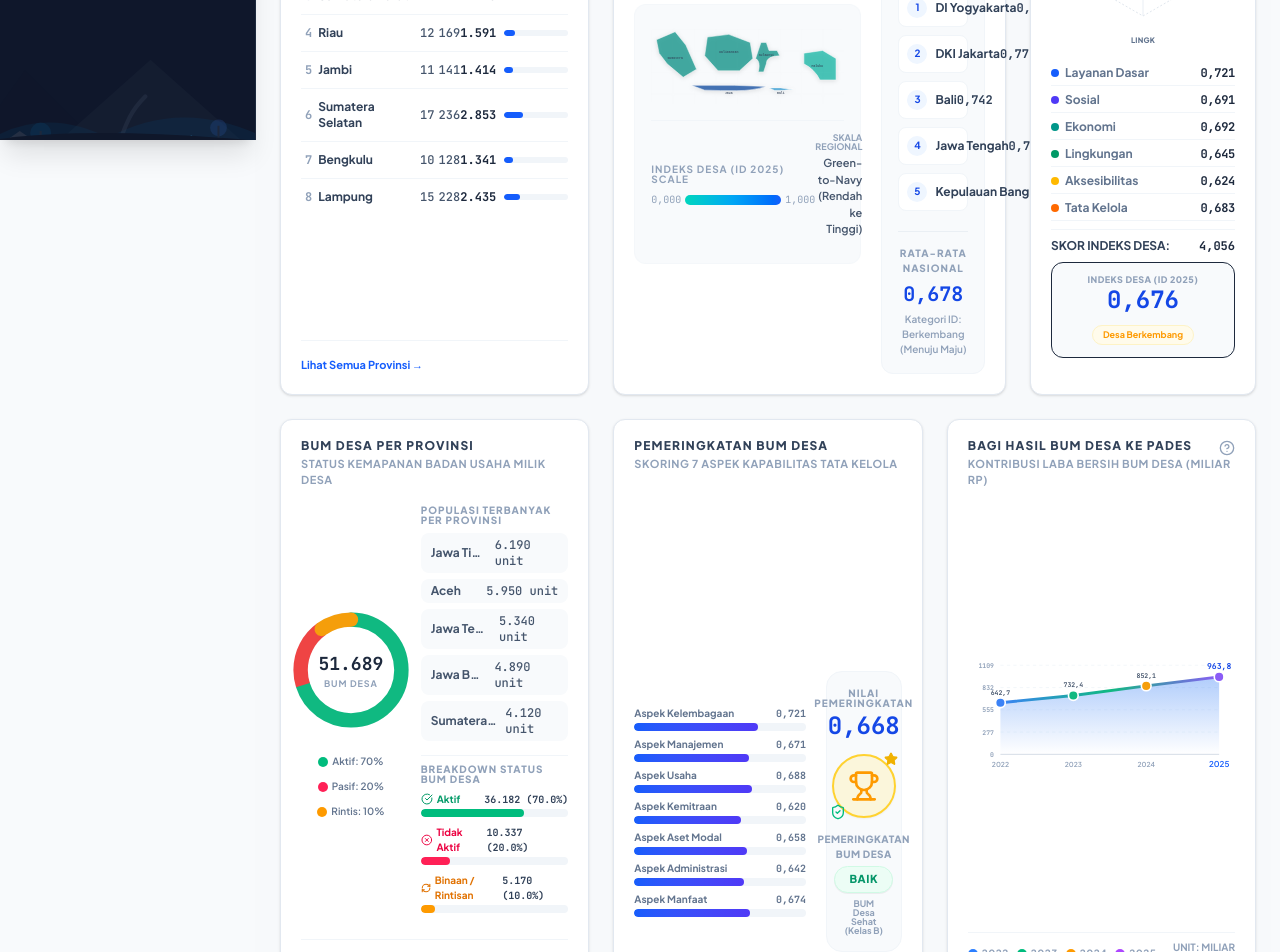
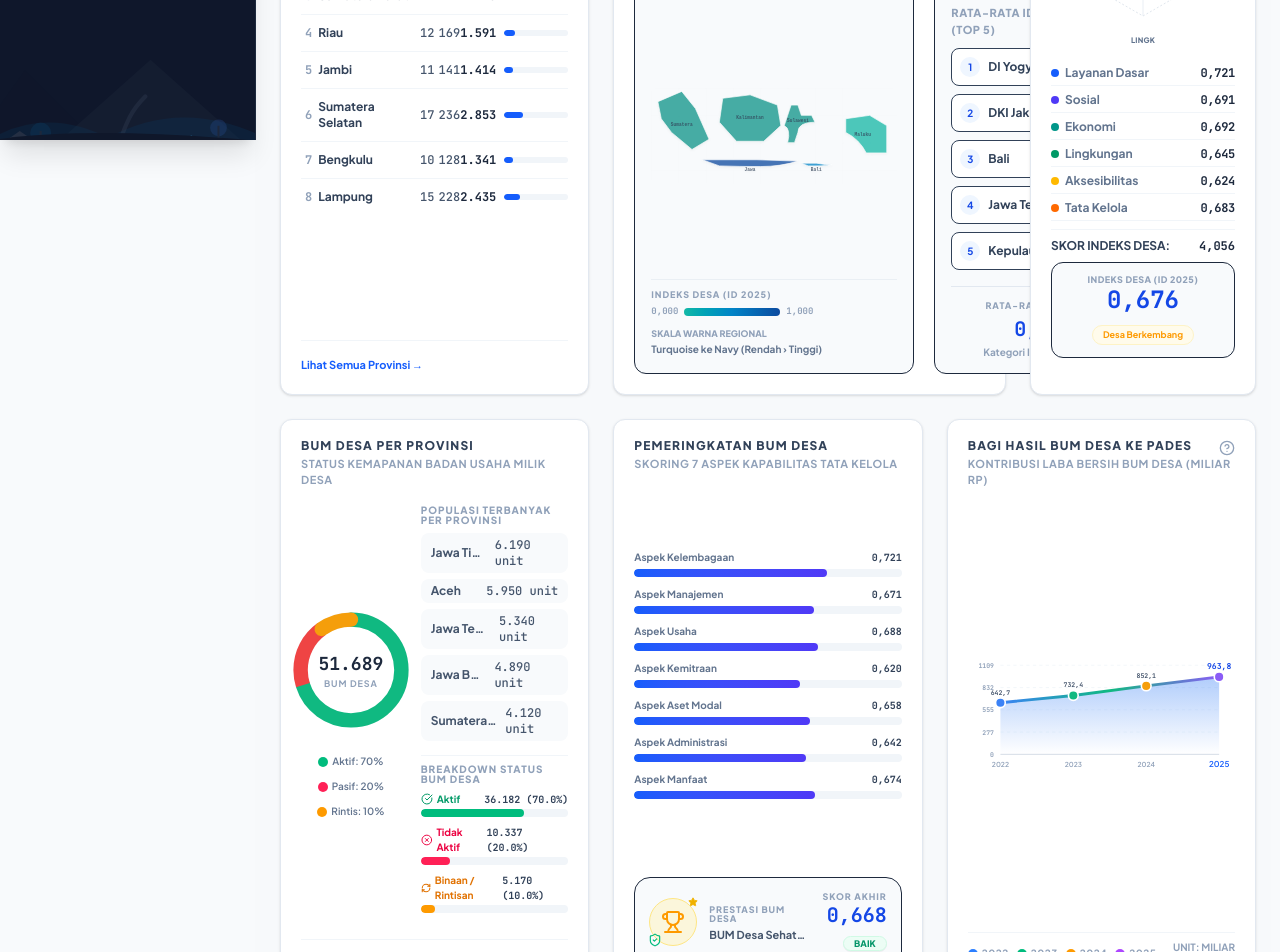
Before and after one commit to FaridTaufiqi/Dashboard-Direktorat-Promosi-dan-Pemasaran, a React (Vite) app: page / in a window 1280 px wide. Shown: the part 660-1612 px from the top of the page. Built offline with nearby package versions, Linux system fonts and the light colour scheme.

Commit message:
feat: Improve component layout and spacing
Refactors the `SVGIndonesiaMap` and `PemeringkatanBUMDesa` components to use more flexible and responsive flexbox layouts. Adjusts spacing and padding to provide better visual balance and readability across different screen sizes.

```diff
--- a/src/components/PemeringkatanBUMDesa.tsx
+++ b/src/components/PemeringkatanBUMDesa.tsx
@@ -64,7 +64,7 @@ export default function PemeringkatanBUMDesa({ data, tahun }: PemeringkatanBUMDe
   }
 
   return (
-    <div className="bg-white border border-slate-200 rounded-xl p-5 shadow-sm flex flex-col justify-between h-full">
+    <div className="bg-white border border-slate-200 rounded-xl p-5 shadow-sm flex flex-col justify-between h-full space-y-4">
       {/* Title */}
       <div>
         <h3 className="text-xs font-black text-slate-700 uppercase tracking-widest leading-none mb-1">
@@ -75,16 +75,15 @@ export default function PemeringkatanBUMDesa({ data, tahun }: PemeringkatanBUMDe
         </p>
       </div>
 
-      <div className="grid grid-cols-1 sm:grid-cols-12 gap-5 items-center my-4">
-        {/* Left Col: Aspects Bar Charts */}
-        <div className="sm:col-span-8 space-y-1.5">
+      {/* Aspects Bar Charts - Full Width for ample breathing room */}
+      <div className="space-y-2.5">
         {list.map((item) => {
           const pct = item.val * 100;
           return (
-              <div key={item.key}>
-                <div className="flex justify-between items-center text-[10px] text-slate-500 font-bold mb-0.5">
-                  <span className="truncate">{item.label}</span>
-                  <span className="font-mono text-slate-705">{formatIndoDecimal(item.val)}</span>
+            <div key={item.key} className="w-full">
+              <div className="flex justify-between items-center text-[10px] text-slate-500 font-bold mb-1">
+                <span className="truncate pr-2">{item.label}</span>
+                <span className="font-mono text-slate-700 shrink-0">{formatIndoDecimal(item.val)}</span>
               </div>
               {/* Visual score bar */}
               <div className="bg-slate-100 h-2 rounded-full overflow-hidden">
@@ -98,33 +97,35 @@ export default function PemeringkatanBUMDesa({ data, tahun }: PemeringkatanBUMDe
         })}
       </div>
 
-        {/* Right Col: Rating Trophy Panel */}
-        <div className="sm:col-span-4 flex flex-col items-center justify-center p-4 bg-slate-50 border border-slate-100 rounded-2xl h-full select-none text-center">
-          <span className="text-[10px] font-extrabold text-slate-400 uppercase tracking-widest block leading-none mb-1.5">
-            Nilai Pemeringkatan
+      {/* Sleek Horizontal Summary Banner */}
+      <div className="bg-slate-50 border border-slate-150 rounded-2xl p-3.5 flex items-center justify-between gap-4 w-full select-none text-left">
+        <div className="flex items-center gap-3 min-w-0">
+          {/* Trophy Graphic Circle */}
+          <div className="w-12 h-12 rounded-full bg-amber-100/60 border border-amber-200 flex items-center justify-center relative shrink-0">
+            <Trophy className={`w-6 h-6 ${iconColor}`} />
+            <Star className="w-2.5 h-2.5 text-yellow-500 absolute -top-0.5 -right-0.5 fill-yellow-500" />
+            <ShieldCheck className="w-3.5 h-3.5 text-emerald-500 absolute -bottom-0.5 -left-0.5" />
+          </div>
+          <div className="min-w-0">
+            <span className="text-[9px] font-black text-slate-400 uppercase tracking-widest block leading-none mb-1.5">
+              PRESTASI BUM DESA
             </span>
-          <span className="text-2xl font-extrabold text-blue-700 font-mono leading-none mb-4">
+            <span className="text-[11px] text-slate-600 font-bold block leading-none truncate">
+              {badgeText}
+            </span>
+          </div>
+        </div>
+
+        <div className="text-right shrink-0">
+          <span className="text-[9px] font-black text-slate-400 uppercase tracking-widest block leading-none mb-1">
+            SKOR AKHIR
+          </span>
+          <span className="text-xl font-mono font-black text-blue-700 block leading-none mb-1">
             {formatIndoDecimal(averagePoint)}
           </span>
-
-          {/* Trophy Graphic Circle */}
-          <div className="w-16 h-16 rounded-full bg-amber-100/60 border-2 border-amber-300 flex items-center justify-center p-1 relative shadow-xs mb-3.5">
-            <Trophy className={`w-8 h-8 ${iconColor}`} />
-
-            {/* Double star overlays */}
-            <Star className="w-3.5 h-3.5 text-yellow-500 absolute -top-1 -right-1 fill-yellow-500" />
-            <ShieldCheck className="w-4 h-4 text-emerald-500 absolute -bottom-1 -left-1" />
-          </div>
-
-          <span className="text-[10px] font-extrabold text-slate-400 uppercase tracking-wider block mb-1">
-            PEMERINGKATAN BUM DESA
-          </span>
-          <div className={`py-1 px-3.5 rounded-full border text-[11px] font-extrabold shadow-2xs ${gradeColor} tracking-wider uppercase`}>
+          <div className={`py-0.5 px-2.5 rounded-full border text-[9px] font-black inline-block uppercase leading-none shadow-2xs ${gradeColor}`}>
             {grade}
           </div>
-          <span className="text-[9px] text-slate-400 font-bold block mt-1.5 leading-none">
-            {badgeText}
-          </span>
         </div>
       </div>
     </div>
--- a/src/components/SVGIndonesiaMap.tsx
+++ b/src/components/SVGIndonesiaMap.tsx
@@ -108,9 +108,9 @@ export default function SVGIndonesiaMap({
   ];
 
   return (
-    <div className="bg-white border border-slate-200 rounded-xl p-5 shadow-sm flex flex-col justify-between h-full">
+    <div className="bg-white border border-slate-200 rounded-xl p-5 shadow-sm flex flex-col justify-between h-full space-y-4">
       {/* Title */}
-      <div className="flex items-center justify-between mb-4">
+      <div className="flex items-center justify-between">
         <div>
           <h3 className="text-xs font-black text-slate-700 uppercase tracking-widest leading-none mb-1">
             PETA SEBARAN INDEKS DESA
@@ -119,22 +119,22 @@ export default function SVGIndonesiaMap({
             Klik region pulau untuk menyaring filter data
           </p>
         </div>
-        <div className="bg-blue-50 text-blue-600 p-1.5 rounded-lg">
+        <div className="bg-blue-50 text-blue-600 p-1.5 rounded-lg shrink-0">
           <Info className="w-4 h-4" />
         </div>
       </div>
 
-      {/* Main Grid: Interactive Map + Top Province List */}
-      <div className="grid grid-cols-1 lg:grid-cols-12 gap-5 items-center">
-        {/* Left Col: SVG Map Container */}
-        <div className="lg:col-span-8 relative bg-slate-50 border border-slate-100/50 rounded-xl p-4 flex flex-col justify-center min-h-[260px]">
+      {/* Main Flex Wrapper: Map + Top Province List with robust flex-wrap */}
+      <div className="flex flex-wrap lg:flex-nowrap gap-5 items-stretch w-full">
+        {/* Left Col: SVG Map Container - Flexible and robust */}
+        <div className="flex-[3] min-w-[280px] xs:min-w-[320px] relative bg-slate-50 border border-slate-150 rounded-xl p-4 flex flex-col justify-between min-h-[250px]">
           <div
-            className="w-full h-full relative cursor-crosshair"
+            className="w-full h-full relative cursor-crosshair flex items-center justify-center"
             onMouseMove={handleMouseMove}
           >
             <svg
               viewBox="0 0 360 140"
-              className="w-full h-auto drop-shadow-sm select-none"
+              className="w-full h-auto drop-shadow-xs select-none max-w-[340px]"
               xmlns="http://www.w3.org/2000/svg"
             >
               {/* Sea Background subtle grid lines */}
@@ -150,8 +150,8 @@ export default function SVGIndonesiaMap({
                 const isActive = island.provinces.includes(selectedProvince);
                 const isHovered = hoveredIsland?.id === island.id;
 
-                // Color scaling based on Average ID (higher is deeper green-blue, lower is light emerald)
-                let fillCol = "#10b981"; // default emerald-500
+                // Color scaling based on Average ID
+                let fillCol = "#10b981";
                 if (island.averageID >= 0.72) fillCol = "#0c4a9f"; // Navy
                 else if (island.averageID >= 0.68) fillCol = "#0284c7"; // Skies
                 else if (island.averageID >= 0.64) fillCol = "#0d9488"; // Teal
@@ -176,9 +176,9 @@ export default function SVGIndonesiaMap({
                     onMouseLeave={() => setHoveredIsland(null)}
                     onClick={() => {
                       if (island.provinces.length > 0) {
-                        onSelectProvince(island.provinces[0]); // Select first province of the island group
+                        onSelectProvince(island.provinces[0]);
                       } else {
-                        onSelectProvince("ALL"); // fallback
+                        onSelectProvince("ALL");
                       }
                     }}
                   />
@@ -187,7 +187,6 @@ export default function SVGIndonesiaMap({
 
               {/* Interactive labels for islands */}
               {islands.map((island) => {
-                // Approximate island center coordinates
                 let coords = { x: 0, y: 0 };
                 if (island.id === "sumatera") coords = { x: 45, y: 55 };
                 else if (island.id === "jawa") coords = { x: 145, y: 121 };
@@ -196,16 +195,14 @@ export default function SVGIndonesiaMap({
                 else if (island.id === "nusatenggara") coords = { x: 242, y: 121 };
                 else if (island.id === "papua") coords = { x: 310, y: 70 };
 
-                const isHovered = hoveredIsland?.id === island.id;
-
                 return (
                   <g key={`lbl-${island.id}`} className="pointer-events-none">
                     <text
                       x={coords.x}
                       y={coords.y}
                       textAnchor="middle"
-                      className="fill-slate-700/80 font-semibold select-none transition-all"
-                      style={{ fontSize: "6px", fontFamily: "monospace" }}
+                      className="fill-slate-700/80 font-bold select-none transition-all"
+                      style={{ fontSize: "6.5px", fontFamily: "monospace", letterSpacing: "0.02em" }}
                     >
                       {island.name.split(" ")[0]}
                     </text>
@@ -217,22 +214,22 @@ export default function SVGIndonesiaMap({
             {/* Hover Tooltip Box */}
             {hoveredIsland && (
               <div
-                className="absolute z-30 bg-slate-900/95 text-white text-xs p-3.5 rounded-xl shadow-lg pointer-events-none border border-slate-800 backdrop-blur-md max-w-xs transition-opacity duration-150"
+                className="absolute z-30 bg-slate-900/95 text-white text-xs p-3 rounded-xl shadow-lg pointer-events-none border border-slate-800 backdrop-blur-md max-w-xs transition-opacity duration-150"
                 style={{
                   left: `${tooltipPos.x}px`,
                   top: `${tooltipPos.y}px`,
                 }}
               >
-                <p className="font-extrabold text-amber-300 text-[13px] border-b border-slate-800 pb-1.5 mb-1.5 flex items-center gap-1.5">
+                <p className="font-extrabold text-amber-300 text-[12px] border-b border-slate-800 pb-1 mb-1 flex items-center gap-1.5">
                   <MapPin className="w-3.5 h-3.5" />
                   {hoveredIsland.name}
                 </p>
-                <div className="space-y-1.5 font-medium text-slate-300">
-                  <div className="flex justify-between gap-5 text-[11px]">
+                <div className="space-y-1 font-medium text-slate-300 text-[10.5px]">
+                  <div className="flex justify-between gap-4">
                     <span>Rata-rata Indeks Desa:</span>
                     <span className="font-bold text-white font-mono">{formatIndoDecimal(hoveredIsland.averageID)}</span>
                   </div>
-                  <div className="flex justify-between gap-5 text-[11px]">
+                  <div className="flex justify-between gap-4">
                     <span>Terdaftar BUM Desa:</span>
                     <span className="font-bold text-white font-mono">{formatIndoNumber(hoveredIsland.bumdesCount)} unit</span>
                   </div>
@@ -242,34 +239,34 @@ export default function SVGIndonesiaMap({
           </div>
 
           {/* Color Scale Legend */}
-          <div className="mt-4 pt-3 border-t border-slate-100 flex items-center justify-between">
+          <div className="mt-3 pt-2.5 border-t border-slate-200/60 flex flex-col xs:flex-row xs:items-center xs:justify-between gap-2.5 text-slate-500">
             <div className="flex flex-col gap-0.5">
-              <span className="text-[10px] font-bold text-slate-400 uppercase tracking-widest leading-none">
-                Indeks Desa (ID {tahun}) Scale
+              <span className="text-[9px] font-black text-slate-400 uppercase tracking-widest leading-none">
+                INDEKS DESA (ID {tahun})
               </span>
-              <div className="flex items-center gap-1 mt-1.5">
-                <span className="text-[10px] font-mono text-slate-400">0,000</span>
-                <div className="h-2.5 w-24 rounded-full bg-gradient-to-r from-teal-400 via-sky-500 to-blue-600" />
-                <span className="text-[10px] font-mono text-slate-400">1,000</span>
+              <div className="flex items-center gap-1.5 mt-1">
+                <span className="text-[9px] font-bold font-mono text-slate-400">0,000</span>
+                <div className="h-2 w-24 rounded-full bg-gradient-to-r from-[#14b8a6] via-[#0284c7] to-[#0c4a9f]" />
+                <span className="text-[9px] font-bold font-mono text-slate-400">1,000</span>
               </div>
             </div>
 
-            <div className="text-right">
-              <span className="text-[9px] font-bold text-slate-400 uppercase block leading-none">
-                Skala Regional
+            <div className="text-left xs:text-right">
+              <span className="text-[9px] font-black text-slate-400 uppercase block leading-none">
+                SKALA WARNA REGIONAL
               </span>
-              <span className="text-[11px] font-semibold text-slate-600 block mt-1">
-                Green-to-Navy (Rendah ke Tinggi)
+              <span className="text-[10px] font-bold text-slate-500 block mt-1">
+                Turquoise ke Navy (Rendah &rsaquo; Tinggi)
               </span>
             </div>
           </div>
         </div>
 
-        {/* Right Col: Top 5 Provinces scoreboard */}
-        <div className="lg:col-span-4 self-stretch flex flex-col justify-between">
-          <div className="bg-slate-50 rounded-xl p-4 border border-slate-100 flex-1 flex flex-col justify-between">
+        {/* Right Col: Top 5 Provinces scoreboard with absolute zero squeeze risk */}
+        <div className="flex-[2] min-w-[220px] self-stretch flex flex-col justify-between">
+          <div className="bg-slate-50 rounded-xl p-4 border border-slate-150 flex-1 flex flex-col justify-between gap-4">
             <div>
-              <span className="text-[11px] font-extrabold text-slate-500 uppercase tracking-wider block mb-3">
+              <span className="text-[11px] font-black text-slate-400 uppercase tracking-wider block mb-2.5">
                 Rata-rata ID per Provinsi (Top 5)
               </span>
               <div className="space-y-2">
@@ -279,23 +276,23 @@ export default function SVGIndonesiaMap({
                     <div
                       key={prov.id}
                       onClick={() => onSelectProvince(prov.id)}
-                      className={`flex items-center justify-between p-2 rounded-lg cursor-pointer transition-all ${
+                      className={`flex items-center justify-between p-2 rounded-lg cursor-pointer transition-all min-w-0 gap-2 border ${
                         isSelected
-                          ? "bg-blue-600 text-white shadow-xs"
-                          : "bg-white hover:bg-slate-100 text-slate-700 border border-slate-100"
+                          ? "bg-blue-600 text-white shadow-xs border-blue-600"
+                          : "bg-white hover:bg-slate-100 text-slate-700 border-slate-150"
                       }`}
                     >
-                      <div className="flex items-center gap-2">
-                        <span className={`w-5 h-5 rounded-full flex items-center justify-center text-[10px] font-bold ${
+                      <div className="flex items-center gap-2 min-w-0">
+                        <span className={`w-5 h-5 rounded-full flex-shrink-0 flex items-center justify-center text-[10px] font-bold ${
                           isSelected ? "bg-white/20 text-white" : "bg-blue-50 text-blue-700"
                         }`}>
                           {index + 1}
                         </span>
-                        <span className="text-[12px] font-bold truncate max-w-[120px]">
+                        <span className="text-[12px] font-bold truncate">
                           {prov.name}
                         </span>
                       </div>
-                      <span className="text-[12px] font-bold font-mono">
+                      <span className="text-[12px] font-bold font-mono shrink-0 pl-1">
                         {formatIndoDecimal(prov.idValue)}
                       </span>
                     </div>
@@ -305,15 +302,15 @@ export default function SVGIndonesiaMap({
             </div>
 
             {/* National Target Card inside */}
-            <div className="mt-5 pt-3.5 border-t border-slate-200/60 text-center">
-              <span className="text-[10px] font-extrabold text-slate-400 uppercase tracking-widest block mb-1">
+            <div className="pt-3 border-t border-slate-200 text-center">
+              <span className="text-[9px] font-black text-slate-400 uppercase tracking-widest block mb-0.5">
                 Rata-rata Nasional
               </span>
-              <span className="text-xl font-extrabold text-blue-700 font-mono">
+              <span className="text-xl font-bold text-blue-700 font-mono">
                 0,678
               </span>
-              <span className="text-[10px] text-slate-400 font-semibold block mt-1">
-                Kategori ID: Berkembang (Menuju Maju)
+              <span className="text-[10px] text-slate-400 font-bold block mt-1 leading-none">
+                Kategori ID: Berkembang
               </span>
             </div>
           </div>
```
Lines whose indentation alone changed are shown as unchanged.
